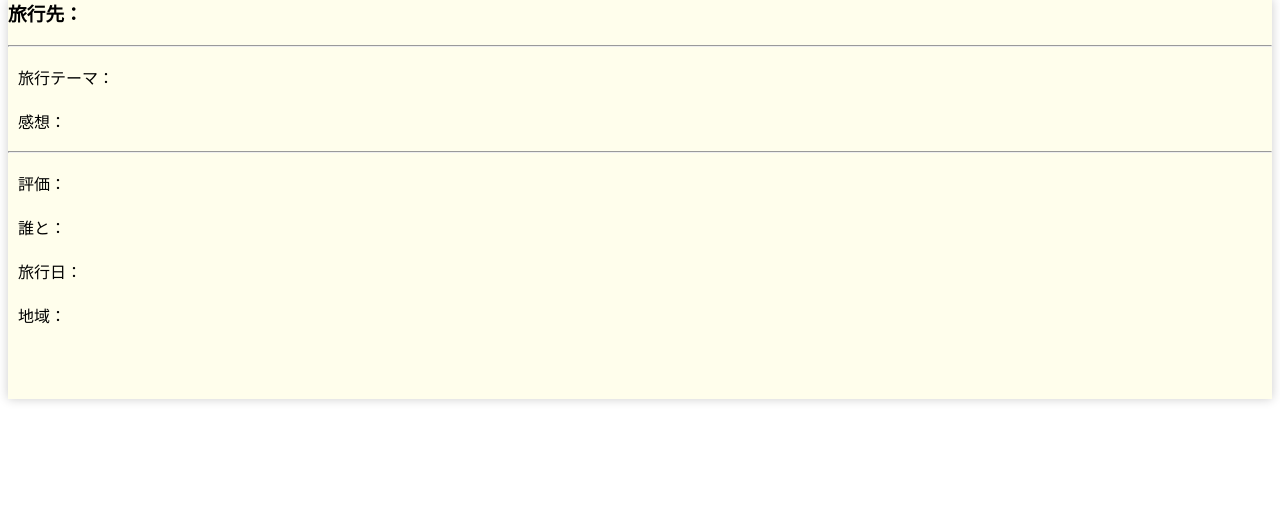
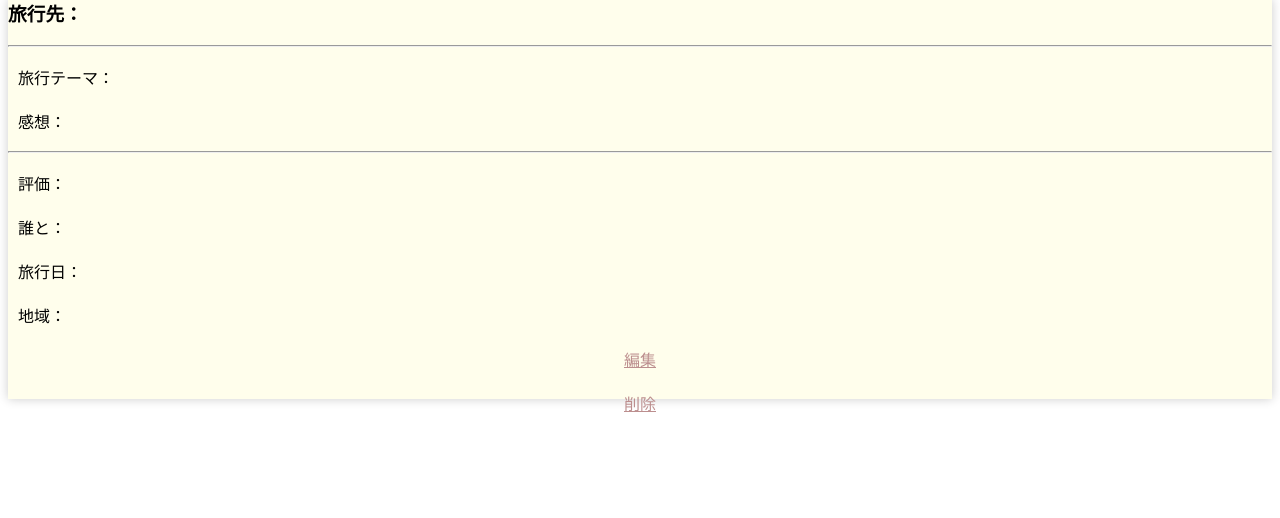
Before and after one commit to ken-takmo/Book-mark-of-the-trip, a PHP site: page /work/public/detail.php?id=1 in a window 1280 px wide. Shown: the part 282-800 px from the top of the page. Run offline with PHP 8.4, Linux system fonts and the light colour scheme; data that the repository does not hold is empty; a stand-in replaces the project's code that opens the database connection; some libraries are stand-ins or nearby versions.

Commit message:
削除　編集リンクをdetailページに移動

```diff
--- a/css/style.css
+++ b/css/style.css
@@ -53,10 +53,6 @@
   opacity: 0.5;
 }
 
-.trip-data a {
-  color: rgb(188, 142, 142);
-}
-
 .trip-data-header {
   display: flex;
   align-items: center;
@@ -104,6 +100,9 @@
   background-color: #fffeecf5;
   box-shadow: 0 0 10px rgba(0, 0, 0, 0.2);
 }
+.detail-trip a {
+  color: rgb(188, 142, 142);
+}
 /* サンプル */
 .sample1 {
   background-color: #7cd7d8;
--- a/index.php
+++ b/index.php
@@ -52,10 +52,6 @@
                 <p class="detail"><?= Functions::setCompanion($trip['companion']) ?></p>
                 <p class="detail"><?= $regions[$trip['region'] - 1] ?></p>
             </div>
-            <nav >
-                <p class="link"><a href="/work/public/update_form.php?id=<?= $trip['id'] ?>">編集</a></p>
-                <p class="link"><a href="/work/app/trip_delete.php?id=<?= $trip['id'] ?>">削除</a></p>
-            </nav>
         </div>
         <?php endforeach; ?>
         <p><a href="/work/public/sample.html">サンプル</a></p>
--- a/work/public/detail.php
+++ b/work/public/detail.php
@@ -33,6 +33,10 @@
             <p>旅行日：<?= $trip['tripDate'] ?></p>
             <p>地域：<?= $regions[$trip['region'] -1] ?></p>
         </div>
+        <nav>
+            <p class="link"><a href="/work/public/update_form.php?id=<?= $trip['id'] ?>">編集</a></p>
+            <p class="link"><a href="/work/app/trip_delete.php?id=<?= $trip['id'] ?>">削除</a></p>
+        </nav>
     </div>
 </body>
 </html>
```
